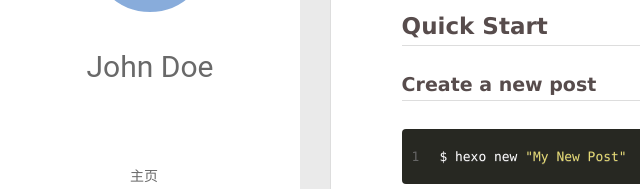
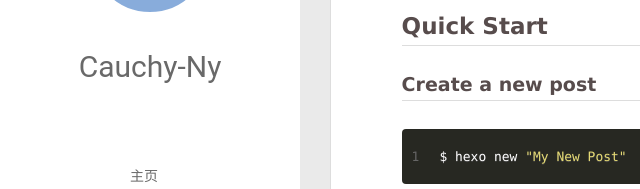
Before and after one commit to Cauchy-NY/Cauchy-NY.github.io, a plain HTML site: page 2019/04/19/hello-world/index.html in a window 1280 px wide. Shown: the part 223-412 px from the top of the page, 0-640 px from the left. Drawn offline with Linux system fonts and the light colour scheme; no server answers.

Commit message:
Site updated: 2019-04-19 15:39:11

```diff
--- a/2019/04/19/hello-world/index.html
+++ b/2019/04/19/hello-world/index.html
@@ -50,7 +50,7 @@
 			<img src="https://github.com/Cauchy-NY/Cauchy-NY.github.io/blob/master/img/MyAvatar.jpeg" class="js-avatar">
 		</a>
 		<hgroup>
-		  <h1 class="header-author"><a href="/">John Doe</a></h1>
+		  <h1 class="header-author"><a href="/">Cauchy-Ny</a></h1>
 		</hgroup>
 
 
@@ -110,7 +110,7 @@
 				<img src="https://github.com/Cauchy-NY/Cauchy-NY.github.io/blob/master/img/MyAvatar.jpeg" class="js-avatar">
 			</div>
 			<hgroup>
-			  <h1 class="header-author js-header-author">John Doe</h1>
+			  <h1 class="header-author js-header-author">Cauchy-Ny</h1>
 			</hgroup>
 
 
@@ -315,7 +315,7 @@
   <div class="outer">
     <div id="footer-info">
     	<div class="footer-left">
-    		&copy; 2019 John Doe
+    		&copy; 2019 Cauchy-Ny
     	</div>
       	<div class="footer-right">
       		<a href="http://hexo.io/" target="_blank">Hexo</a>  Theme <a href="https://github.com/litten/hexo-theme-yilia" target="_blank">Yilia</a> by Litten
```
Also changed, not shown: archives/2019/04/index.html (+3 -3 lines), archives/2019/index.html (+3 -3 lines), archives/index.html (+3 -3 lines), index.html (+3 -3 lines).
